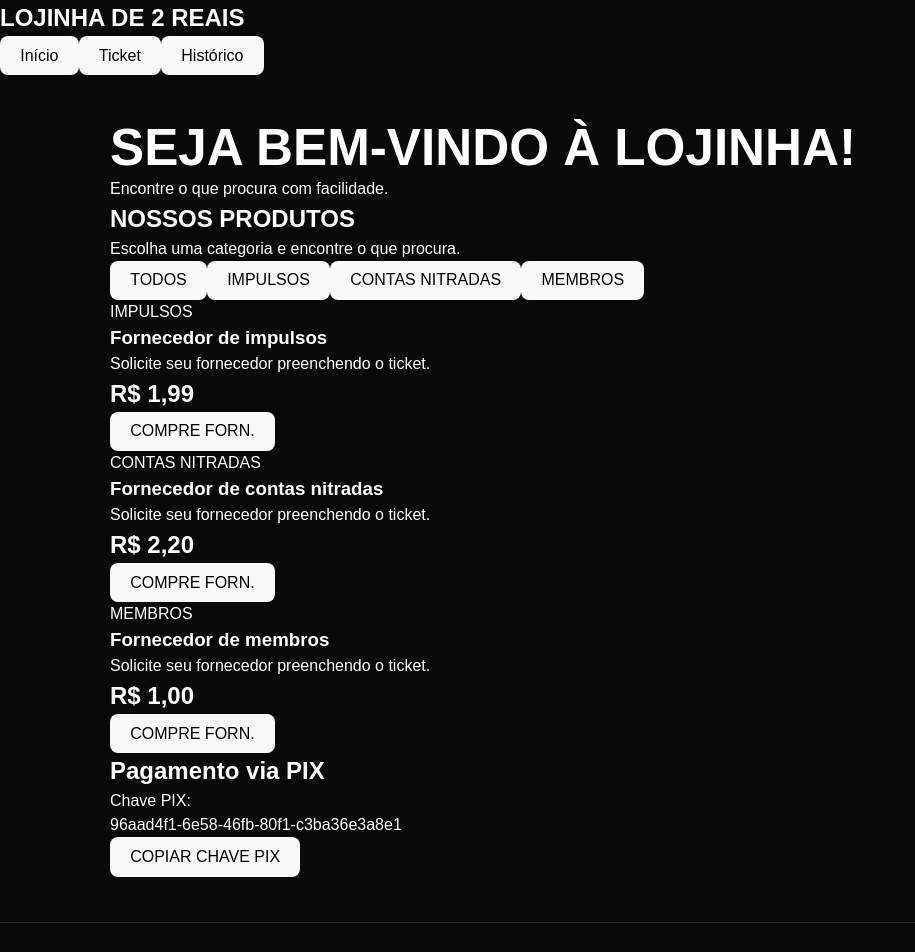
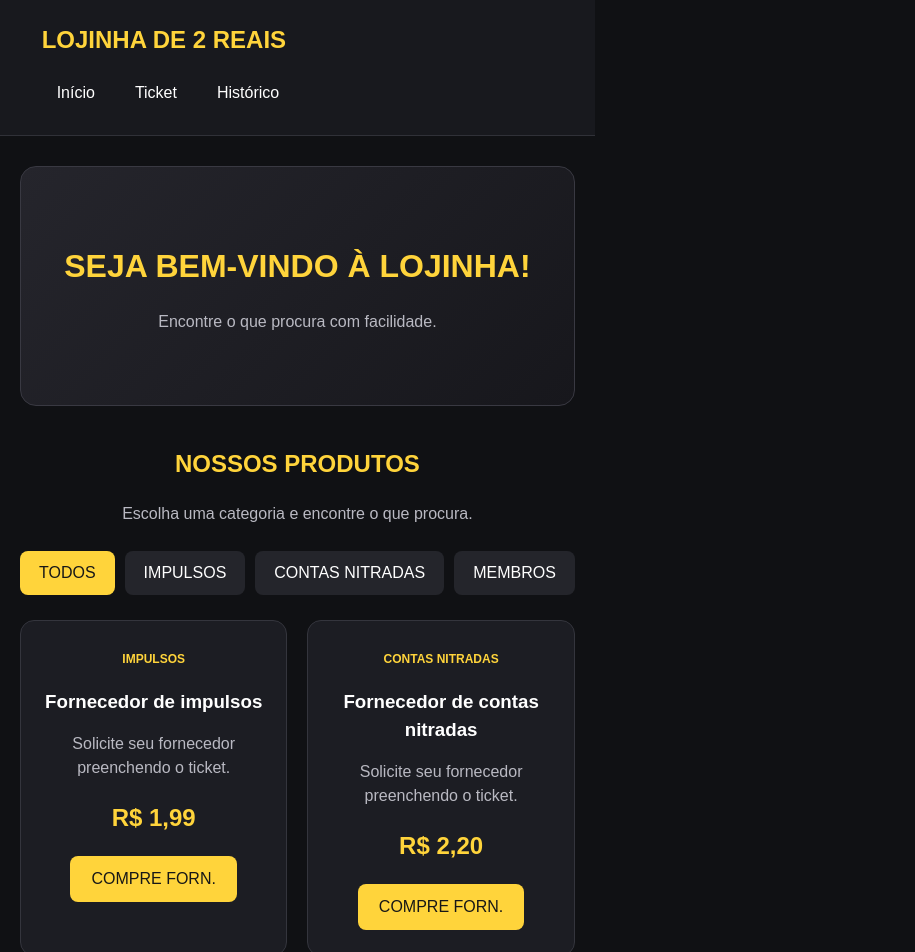
Before and after one commit to canaldesetup-lab/lojinha-de-2-reais, a React (Vite) app: page / in a window 1280 px wide. Shown: the top 952 px of the page, without its empty margins (0-915 px from the left). Built offline with nearby package versions, Linux system fonts and the light colour scheme.

Commit message:
Update App.css

```diff
--- a/src/App.css
+++ b/src/App.css
@@ -1,159 +1,197 @@
 
 * {
-  margin: 0;
-  padding: 0;
   box-sizing: border-box;
 }
 
 body {
-  background: #090909;
-  color: white;
+  margin: 0;
+  background: #101114;
+  color: #fff;
   font-family: Arial, sans-serif;
 }
 
-#root {
-  width: 100%;
-  min-height: 100vh;
+button {
+  cursor: pointer;
+  border: none;
+  font-weight: bold;
 }
 
-.loja {
-  min-height: 100vh;
+.header {
+  background: #18191e;
+  padding: 22px 7%;
+  display: flex;
+  justify-content: space-between;
+  align-items: center;
+  flex-wrap: wrap;
+  gap: 15px;
+  border-bottom: 1px solid #303138;
 }
 
-.topo {
-  background: #111;
-  border-bottom: 2px solid #e50914;
-  padding: 25px 15px;
+.header h2 {
+  color: #ffd43b;
+  margin: 0;
+}
+
+.header nav {
+  display: flex;
+  gap: 10px;
+  flex-wrap: wrap;
+}
+
+.header nav button {
+  background: transparent;
+  color: white;
+  padding: 10px 14px;
+  border-radius: 8px;
+}
+
+.header nav button:hover {
+  background: #303138;
+  color: #ffd43b;
+}
+
+main {
+  max-width: 1150px;
+  margin: auto;
+  padding: 30px 20px;
+}
+
+.banner {
+  background: linear-gradient(135deg, #25252c, #17171c);
+  border: 1px solid #393942;
+  border-radius: 16px;
+  padding: 55px 20px;
+  text-align: center;
+  margin-bottom: 40px;
+}
+
+.banner h1 {
+  color: #ffd43b;
+  font-size: 32px;
+}
+
+.banner p,
+.products > p {
+  color: #b9b9c2;
+}
+
+.products {
   text-align: center;
 }
 
-.topo h1 {
-  color: #ff2020;
-  font-size: 28px;
-  font-weight: 900;
+.products > h2,
+.content-section h1 {
+  color: #ffd43b;
 }
 
-main {
-  max-width: 1100px;
-  margin: auto;
-  padding: 45px 20px;
-}
-
-.produtos {
-  text-align: center;
-}
-
-.produtos h2 {
-  font-size: 30px;
-  margin-bottom: 12px;
-}
-
-.produtos > p {
-  color: #aaa;
-  margin-bottom: 28px;
-}
-
-.categorias {
+.categories {
   display: flex;
   justify-content: center;
   flex-wrap: wrap;
   gap: 10px;
-  margin-bottom: 35px;
+  margin: 25px 0;
 }
 
-.categorias button {
-  background: #181818;
+.categories button {
+  background: #24252b;
   color: white;
-  border: 1px solid #333;
   padding: 12px 18px;
   border-radius: 8px;
-  cursor: pointer;
+}
+
+.categories button.active,
+.categories button:hover {
+  background: #ffd43b;
+  color: #171717;
+}
+
+.product-grid {
+  display: grid;
+  grid-template-columns: repeat(auto-fit, minmax(230px, 1fr));
+  gap: 20px;
+}
+
+.product-card {
+  background: #1c1d23;
+  border: 1px solid #34353d;
+  border-radius: 14px;
+  padding: 25px 20px;
+  text-align: center;
+}
+
+.product-card span {
+  color: #ffd43b;
+  font-size: 12px;
   font-weight: bold;
 }
 
-.categorias button:hover,
-.categorias button.ativo {
-  background: #d90000;
-  border-color: #d90000;
+.product-card h3 {
+  margin: 18px 0 10px;
 }
 
-.lista {
-  display: grid;
-  grid-template-columns: repeat(auto-fit, minmax(250px, 1fr));
-  gap: 20px;
+.product-card p {
+  color: #b9b9c2;
+  min-height: 40px;
 }
 
-.produto {
-  background: #151515;
-  border: 1px solid #303030;
-  border-radius: 14px;
-  padding: 28px 20px;
-  text-align: left;
-  transition: 0.2s;
+.product-card h2 {
+  color: #ffd43b;
 }
 
-.produto:hover {
-  border-color: #e50914;
-  transform: translateY(-4px);
+.product-card button,
+.pix-section button {
+  background: #ffd43b;
+  color: #171717;
+  padding: 13px 20px;
+  border-radius: 8px;
 }
 
-.categoria {
-  color: #ff3434;
-  font-size: 12px;
-  font-weight: bold;
-  letter-spacing: 1px;
+.pix-section,
+.content-section {
+  background: #1c1d23;
+  border: 1px solid #34353d;
+  border-radius: 14px;
+  padding: 30px 20px;
+  margin-top: 35px;
+  text-align: center;
 }
 
-.produto h3 {
-  font-size: 21px;
-  margin: 15px 0 10px;
+.pix-section h2 {
+  color: #ffd43b;
 }
 
-.produto p {
-  color: #aaa;
-  line-height: 1.5;
-  min-height: 45px;
+.pix-key {
+  background: #101114;
+  padding: 15px;
+  border-radius: 8px;
+  overflow-wrap: anywhere;
+  margin: 15px 0;
 }
 
-.produto strong {
-  display: block;
-  color: #fff;
-  font-size: 24px;
-  margin: 20px 0;
-}
-
-.comprar {
-  width: 100%;
-  background: #df1010;
-  color: white;
-  border: none;
-  padding: 14px;
+.content-section select {
+  padding: 12px;
   border-radius: 8px;
-  font-weight: bold;
-  cursor: pointer;
-}
-
-.comprar:hover {
-  background: #ff2929;
+  max-width: 100%;
 }
 
 footer {
   text-align: center;
-  color: #777;
-  border-top: 1px solid #292929;
-  padding: 25px;
+  color: #888;
+  padding: 30px 15px;
+  font-size: 12px;
 }
 
 @media (max-width: 600px) {
-  .topo h1 {
-    font-size: 23px;
+  .header {
+    justify-content: center;
+    text-align: center;
   }
 
-  main {
-    padding: 30px 15px;
+  .header nav {
+    justify-content: center;
   }
 
-  .produtos h2 {
-    font-size: 25px;
+  .banner h1 {
+    font-size: 24px;
   }
 }
```
